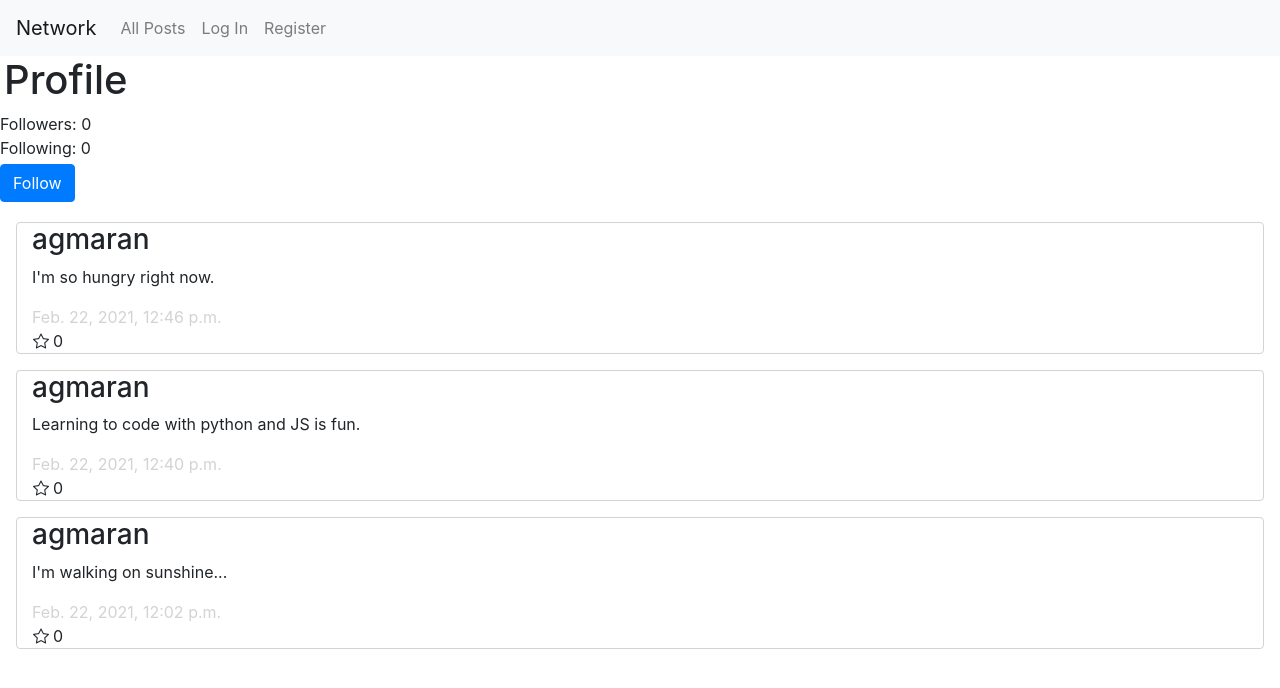
After one commit to agmaran/network, a Django app: a page that uses network/templates/network/layout.html in a window 1280 px wide. The commit adds this page. Shown: the top 688 px of the page. Run offline with Django 3.2, Linux system fonts and the light colour scheme; data comes from the database, SQL or seed files in the repository; both versions use the stored data as it was after the commit; data that the repository does not hold is empty; some libraries are stand-ins or nearby versions.

Commit message:
Profile Page

```diff
--- a/network/models.py
+++ b/network/models.py
@@ -5,6 +5,9 @@ from django.db import models
 class User(AbstractUser):
     pass
 
+class Follow(models.Model):
+    follower = models.ForeignKey(User, on_delete=models.CASCADE, related_name="following")
+    following = models.ForeignKey(User, on_delete=models.CASCADE, related_name="follower")
 
 class Post(models.Model):
     poster = models.ForeignKey(
--- a/network/static/network/styles.css
+++ b/network/static/network/styles.css
@@ -10,3 +10,7 @@
 .timestamp {
     color: lightgray;
 }
+
+.username {
+    cursor: pointer;
+}
--- a/network/templates/network/layout.html
+++ b/network/templates/network/layout.html
@@ -24,8 +24,8 @@
         <div>
             <ul class="navbar-nav mr-auto">
                 {% if user.is_authenticated %}
-                <li class="nav-item">
-                    <a class="nav-link" href="#"><strong>{{ user.username }}</strong></a>
+                <li class="nav-item"><a class="nav-link" href="{% url 'profile' user.username %}"><strong>{{ user.username }}</strong></a>
+
                 </li>
                 {% endif %}
                 <li class="nav-item">
--- /dev/null
+++ b/network/templates/network/profile.html
@@ -0,0 +1,33 @@
+{% extends "network/layout.html" %}
+{% load static %}
+{% block body %}
+<h1 class="ml-1">Profile</h1>
+<div id="follow">
+    <div>Followers: {{followers}}</div>
+    <div>Following: {{following}}</div>
+    {% if  button == 'unfollow'%}
+    <button class="btn btn-primary mt-1 mb-1">Unfollow</button>
+    {% elif user_profile != user %}
+    <button class="btn btn-primary mt-1 mb-1">Follow</button>
+    {% endif %}
+</div>
+<div id="my-posts">
+    {% for post in posts %}
+    <div class="container col-12">
+        <h3>{{post.poster}}</h3>
+        {% if user == user_profile %}
+        <a href="#">Edit</a>
+        {% endif %}
+        <p>{{post.content}}</p>
+        <div class="timestamp">{{post.timestamp}}</div>
+        <div class="row">
+            <i class="bi bi-star ml-3 mr-1"></i>
+            <div>{{post.likes}}</div>
+        </div>
+    </div>
+    {% endfor %}
+</div>
+{% endblock %}
+{% block script %}
+<script type="text/babel" src="{% static 'network/profile.js' %}"></script>
+{% endblock %}
--- a/network/urls.py
+++ b/network/urls.py
@@ -9,5 +9,6 @@ urlpatterns = [
     path("logout", views.logout_view, name="logout"),
     path("register", views.register, name="register"),
     path("newpost", views.newpost, name="newpost"),
-    path("allposts", views.allposts, name="allposts")
+    path("allposts", views.allposts, name="allposts"),
+    path("<str:username>/profile", views.profile, name="profile")
 ]
--- a/network/views.py
+++ b/network/views.py
@@ -8,7 +8,7 @@ from django.shortcuts import render
 from django.urls import reverse
 from django.views.decorators.csrf import csrf_exempt
 
-from .models import User, Post
+from .models import User, Post, Follow
 
 
 def index(request):
@@ -87,4 +87,26 @@ def newpost(request):
 def allposts(request):
     posts = Post.objects.all()
     posts = posts.order_by("-timestamp").all()
-    return JsonResponse({'current_user': request.user.username,'posts': [post.serialize() for post in posts]}, safe=False)
+    return JsonResponse({'current_user': request.user.username, 'posts': [post.serialize() for post in posts]}, safe=False)
+
+
+def profile(request, username):
+    user = User.objects.get(username=username)
+    followers = Follow.objects.filter(following=user)
+    following = Follow.objects.filter(follower=user)
+    if (request.user.is_authenticated):
+        if (Follow.objects.filter(follower=request.user, following=user).count() > 0):
+            button = "unfollow"
+        else:
+            button = "follow"
+    else:
+        button = "follow"
+    posts = user.my_posts.all()
+    posts = posts.order_by("-timestamp").all()
+    return render(request, "network/profile.html", {
+        "user_profile": user,
+        "followers": len(followers),
+        "following": len(following),
+        "posts": posts,
+        "button": button
+    })
```
Also changed, not shown: network/static/network/index.js (+7 -1 lines), db.sqlite3, network/migrations/0003_follow.py (added).
